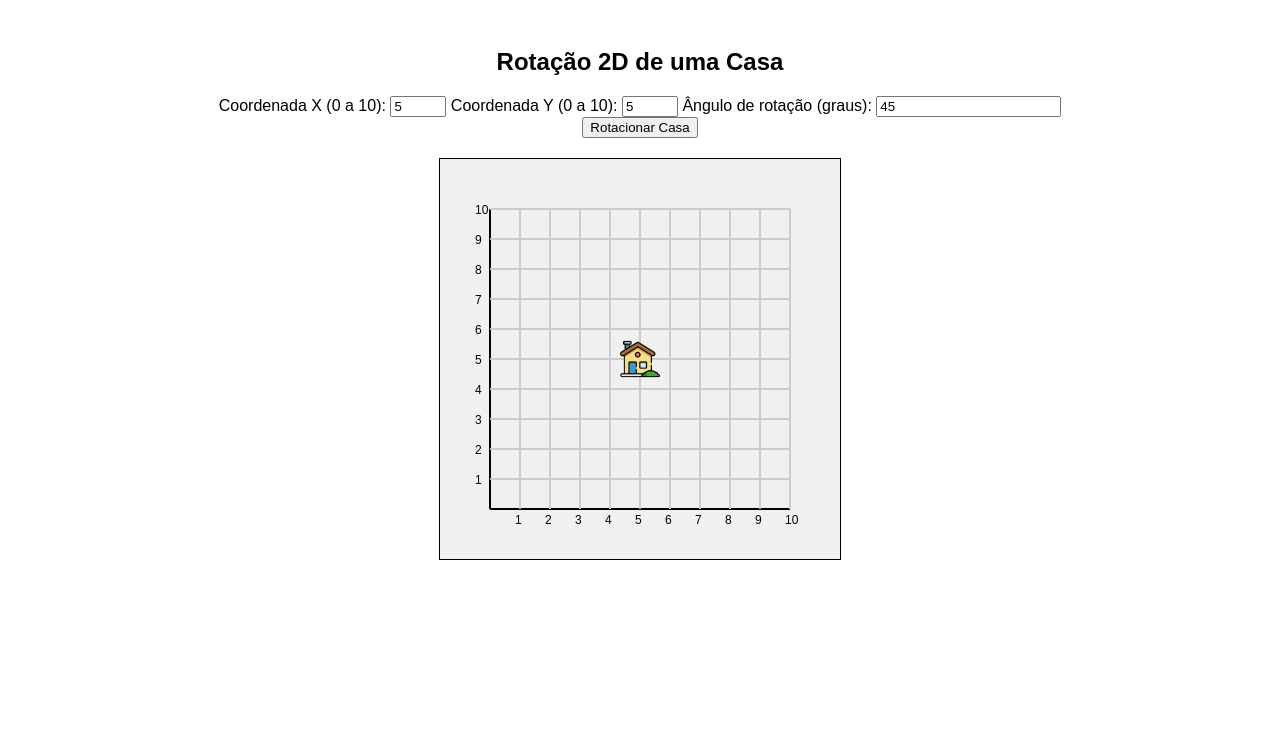
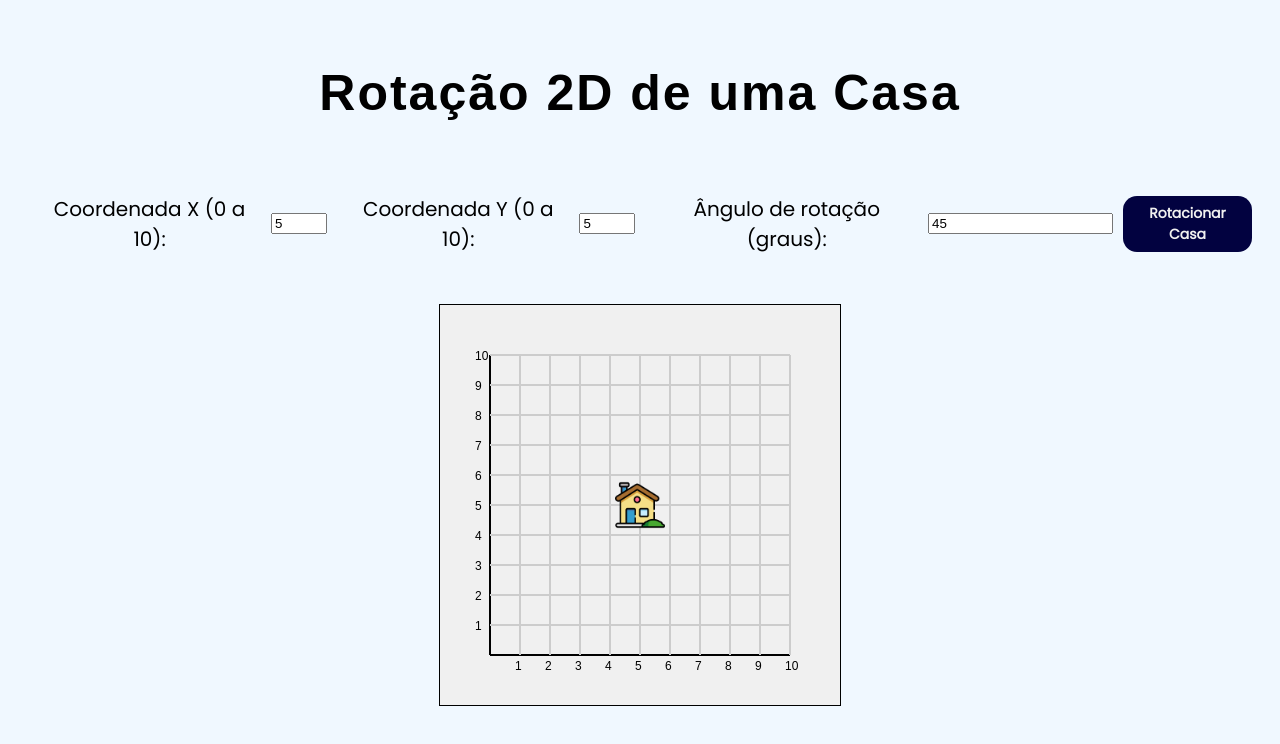
Before and after one commit to QueenieBloom/rotation-example, a plain HTML site: page index.html in a window 1280 px wide. Drawn offline with Linux system fonts and the light colour scheme; a web font is replaced by a local one.

Commit message:
Estilizando CSS

```diff
--- a/index.html
+++ b/index.html
@@ -12,12 +12,19 @@
     <h2>Rotação 2D de uma Casa</h2>
     <div class="inputs">
         <!-- Inputs para as coordenadas e o ângulo -->
+         <div class="input">
             <label for="x">Coordenada X (0 a 10):</label>
             <input type="number" id="x" min="0" max="10" value="5" />
+         </div>
+         <div class="input">
             <label for="y">Coordenada Y (0 a 10):</label>
             <input type="number" id="y" min="0" max="10" value="5" />
+         </div>
+         <div class="input">
             <label for="angle">Ângulo de rotação (graus):</label>
             <input type="number" id="angle" value="45" />
+         </div>
+
         <br />
         <button onclick="rotateImage()">Rotacionar Casa</button>
     </div>
--- a/script.js
+++ b/script.js
@@ -75,8 +75,8 @@ function drawRotatedHouse() {
     ctx.rotate(theta);
 
     // Desenhar a imagem da casa (ajustando para centralizar)
-    const imgWidth = 40;
-    const imgHeight = 40;
+    const imgWidth = 50;
+    const imgHeight = 50;
     ctx.drawImage(houseImage, -imgWidth / 2, -imgHeight / 2, imgWidth, imgHeight);
 
     // Restaurar o estado original do contexto
--- a/style.css
+++ b/style.css
@@ -1,10 +1,56 @@
+
+@import url('https://fonts.googleapis.com/css2?family=Arima&display=swap&family=Poppins&display=swap');
 
 body {
     display: flex;
+    align-items: center;
+    justify-content: center;
     flex-direction: column;
     font-family: Arial, sans-serif;
     text-align: center;
+    background-color: aliceblue;
+    height: 90vh;
+    font-family: 'Poppins';
+    font-size: 20px;
+}
+h2{
+    font-family: 'Arima', sans-serif;
+    font-size: 50px;
+    letter-spacing: 2px;
+}
+
+.inputs{
+    display: flex;
+    flex-direction: row;
+    align-items: center;
+    justify-content: space-between;
     padding: 20px;
+}
+
+.input{
+    display: flex;
+    justify-content: center;
+    align-items: center;
+    gap: 10px;
+    margin: 10px;
+}
+
+button{
+    padding: 7px;
+    border-radius: 1em;
+    font-size: 14px;
+    font-weight: bold;
+    font-family: 'Poppins';
+    background-color: rgb(2, 2, 64);
+    color: #f0f0f0;
+    border: none;
+}
+
+button:hover{
+    background-color: rgb(79, 79, 249);
+    transition:  0.2s ease-in-out;
+    cursor: pointer;
+
 }
 
 canvas {
```
Lines whose indentation alone changed are shown as unchanged.
